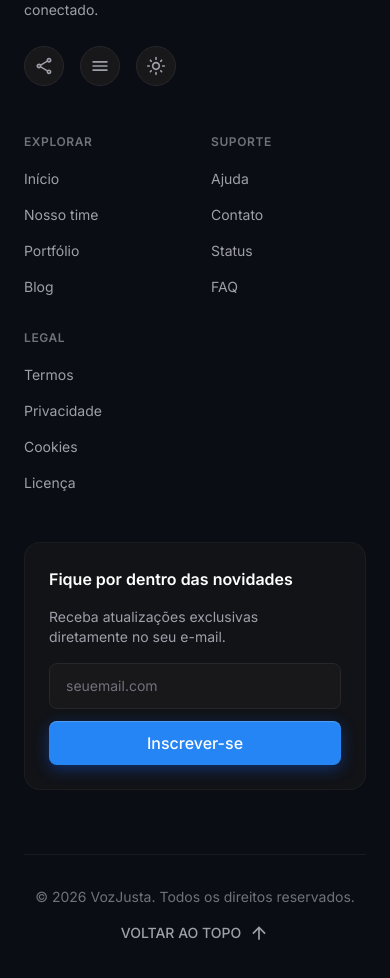
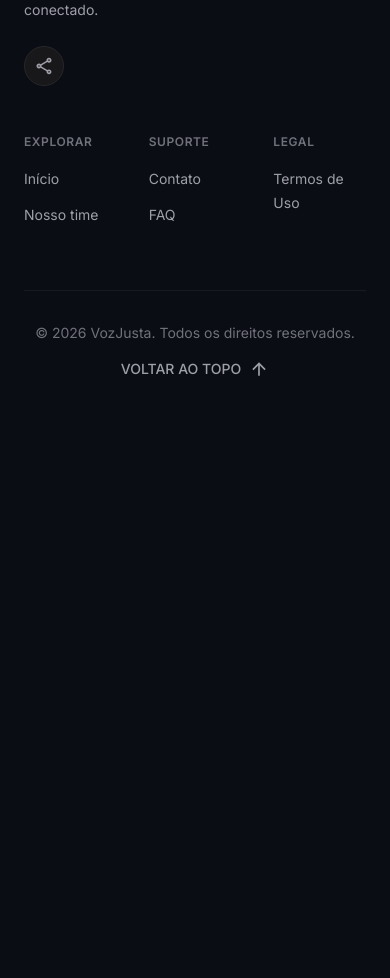
Before and after one commit to VozJusta/VJ.WEB, a Next.js app: page / in a window 390 px wide. Shown: the part 8720-9698 px from the top of the page. After the commit the page ends 9163 px from the top, so only its background shows below. Built offline with nearby package versions, Linux system fonts and the light colour scheme.

Commit message:
fix(footer): remove newsletter, hamburger, portfolio, blog, status, cookies, licença, ajuda
Co-Authored-By: Claude Sonnet 4.6 <noreply@anthropic.com>

```diff
--- a/src/components/layout/footer/footer.navigation.ts
+++ b/src/components/layout/footer/footer.navigation.ts
@@ -6,26 +6,19 @@ export const footerNavigation: FooterColumn[] = [
     items: [
       { label: "Início", href: "#hero-section" },
       { label: "Nosso time", href: "/nosso-time" },
-      { label: "Portfólio", href: "#portfolio" },
-      { label: "Blog", href: "#blog" },
     ],
   },
   {
     title: "SUPORTE",
     items: [
-      { label: "Ajuda", href: "#help" },
       { label: "Contato", href: "/contato" },
-      { label: "Status", href: "#status" },
       { label: "FAQ", href: "#faq-section" },
     ],
   },
   {
     title: "LEGAL",
     items: [
-      { label: "Termos", href: "#terms" },
-      { label: "Privacidade", href: "#privacy-section" },
-      { label: "Cookies", href: "#cookies" },
-      { label: "Licença", href: "#license" },
+      { label: "Termos de Uso", href: "/termos" },
     ],
   },
 ];
--- a/src/components/layout/footer/index.tsx
+++ b/src/components/layout/footer/index.tsx
@@ -1,40 +1,18 @@
 "use client";
 
-import { useState } from "react";
 import Image from "next/image";
 import Link from "next/link";
-import { Button } from "@/components/ui/button";
 import { useToast } from "@/components/ui/toast/toast-provider";
 import { footerNavigation } from "./footer.navigation";
 import type { FooterProps } from "./footer.types";
 import logo from "@/assets/logo/logo+name.svg";
-import {
-  ShareOutlined,
-  MenuOutlined,
-  LightModeOutlined,
-  ArrowUpward,
-} from "@mui/icons-material";
+import { ShareOutlined, ArrowUpward } from "@mui/icons-material";
 
 export default function Footer({ className = "" }: FooterProps) {
-  const [email, setEmail] = useState("");
-  const [isSubmitting, setIsSubmitting] = useState(false);
   const { toast } = useToast();
 
-  const handleNewsletterSubmit = async (e: React.FormEvent) => {
-    e.preventDefault();
-    setIsSubmitting(true);
-
-    await new Promise((resolve) => setTimeout(resolve, 1000));
-
-    setEmail("");
-    setIsSubmitting(false);
-  };
-
   const scrollToTop = () => {
-    window.scrollTo({
-      top: 0,
-      behavior: "smooth",
-    });
+    window.scrollTo({ top: 0, behavior: "smooth" });
   };
 
   const handleShareClick = async () => {
@@ -42,7 +20,7 @@ export default function Footer({ className = "" }: FooterProps) {
       const url = window.location.href;
       await navigator.clipboard.writeText(url);
       toast({ title: "Link da página copiado", variant: "success" });
-    } catch (error) {
+    } catch {
       toast({ title: "Erro ao copiar link", variant: "error" });
     }
   };
@@ -55,27 +33,18 @@ export default function Footer({ className = "" }: FooterProps) {
       e.preventDefault();
       const element = document.querySelector(href);
       if (element) {
-        element.scrollIntoView({
-          behavior: "smooth",
-          block: "start",
-        });
+        element.scrollIntoView({ behavior: "smooth", block: "start" });
       }
     }
   };
 
   return (
     <footer
-      className={`
-        relative
-        w-full
-        bg-[#0A0E14]
-        border-t border-zinc-800/50
-        ${className}
-      `}
+      className={`relative w-full bg-[#0A0E14] border-t border-zinc-800/50 ${className}`}
     >
       <div className="max-w-7xl mx-auto px-6 lg:px-8 py-16 lg:py-20">
-        <div className="grid grid-cols-1 lg:grid-cols-12 gap-12 lg:gap-8">
-          <div className="lg:col-span-4 space-y-6">
+        <div className="grid grid-cols-1 lg:grid-cols-2 gap-12 lg:gap-8">
+          <div className="space-y-6">
             <Link
               href="/"
               className="inline-block transition-opacity hover:opacity-80"
@@ -91,62 +60,15 @@ export default function Footer({ className = "" }: FooterProps) {
             <div className="flex items-center gap-4">
               <button
                 onClick={handleShareClick}
-                className="
-                  w-10 h-10
-                  rounded-full
-                  bg-zinc-900
-                  border border-zinc-800
-                  flex items-center justify-center
-                  text-zinc-400
-                  hover:text-white
-                  hover:border-zinc-700
-                  transition-all
-                  duration-200
-                "
-                aria-label="Compartilhar"
+                className="w-10 h-10 rounded-full bg-zinc-900 border border-zinc-800 flex items-center justify-center text-zinc-400 hover:text-white hover:border-zinc-700 transition-all duration-200 cursor-pointer"
+                aria-label="Copiar link da página"
               >
                 <ShareOutlined fontSize="small" />
-              </button>
-
-              <button
-                className="
-                  w-10 h-10
-                  rounded-full
-                  bg-zinc-900
-                  border border-zinc-800
-                  flex items-center justify-center
-                  text-zinc-400
-                  hover:text-white
-                  hover:border-zinc-700
-                  transition-all
-                  duration-200
-                "
-                aria-label="Menu"
-              >
-                <MenuOutlined fontSize="small" />
-              </button>
-
-              <button
-                className="
-                  w-10 h-10
-                  rounded-full
-                  bg-zinc-900
-                  border border-zinc-800
-                  flex items-center justify-center
-                  text-zinc-400
-                  hover:text-white
-                  hover:border-zinc-700
-                  transition-all
-                  duration-200
-                "
-                aria-label="Alternar tema"
-              >
-                <LightModeOutlined fontSize="small" />
               </button>
             </div>
           </div>
 
-          <nav className="lg:col-span-5 grid grid-cols-2 md:grid-cols-4 gap-8">
+          <nav className="grid grid-cols-3 gap-8">
             {footerNavigation.map((column) => (
               <div key={column.title}>
                 <h3 className="text-xs font-semibold text-zinc-500 uppercase tracking-wider mb-4">
@@ -158,13 +80,7 @@ export default function Footer({ className = "" }: FooterProps) {
                       <a
                         href={item.href}
                         onClick={(e) => handleAnchorClick(e, item.href)}
-                        className="
-                          text-sm
-                          text-zinc-400
-                          hover:text-white
-                          transition-colors
-                          duration-200
-                        "
+                        className="text-sm text-zinc-400 hover:text-white transition-colors duration-200 cursor-pointer"
                       >
                         {item.label}
                       </a>
@@ -174,71 +90,17 @@ export default function Footer({ className = "" }: FooterProps) {
               </div>
             ))}
           </nav>
-
-          <div className="lg:col-span-3">
-            <div className="bg-zinc-900/50 border border-zinc-800/50 rounded-2xl p-6 space-y-4">
-              <h3 className="text-base font-semibold text-white">
-                Fique por dentro das novidades
-              </h3>
-              <p className="text-sm text-zinc-400">
-                Receba atualizações exclusivas diretamente no seu e-mail.
-              </p>
-
-              <form onSubmit={handleNewsletterSubmit} className="space-y-3">
-                <input
-                  type="email"
-                  value={email}
-                  onChange={(e) => setEmail(e.target.value)}
-                  placeholder="seuemail.com"
-                  required
-                  className="
-                    w-full
-                    px-4 py-3
-                    bg-zinc-900
-                    border border-zinc-800
-                    rounded-lg
-                    text-sm text-white
-                    placeholder:text-zinc-500
-                    focus:outline-none
-                    focus:ring-2
-                    focus:ring-primary
-                    focus:border-transparent
-                    transition-all
-                  "
-                />
-
-                <Button
-                  type="submit"
-                  disabled={isSubmitting}
-                  loading={isSubmitting}
-                  fullWidth
-                  variant="primary"
-                  size="md"
-                >
-                  Inscrever-se
-                </Button>
-              </form>
-            </div>
-          </div>
         </div>
 
         <div className="mt-16 pt-8 border-t border-zinc-800/50">
           <div className="flex flex-col md:flex-row justify-between items-center gap-4">
             <p className="text-sm text-zinc-500 text-center md:text-left">
-              © {new Date().getFullYear()} VozJusta. Todos os direitos
-              reservados.
+              © {new Date().getFullYear()} VozJusta. Todos os direitos reservados.
             </p>
 
             <button
               onClick={scrollToTop}
-              className="
-                flex items-center gap-2
-                text-sm text-zinc-400
-                hover:text-white
-                transition-colors
-                duration-200
-                group
-              "
+              className="flex items-center gap-2 text-sm text-zinc-400 hover:text-white transition-colors duration-200 group cursor-pointer"
             >
               <span className="font-medium">VOLTAR AO TOPO</span>
               <ArrowUpward
```
